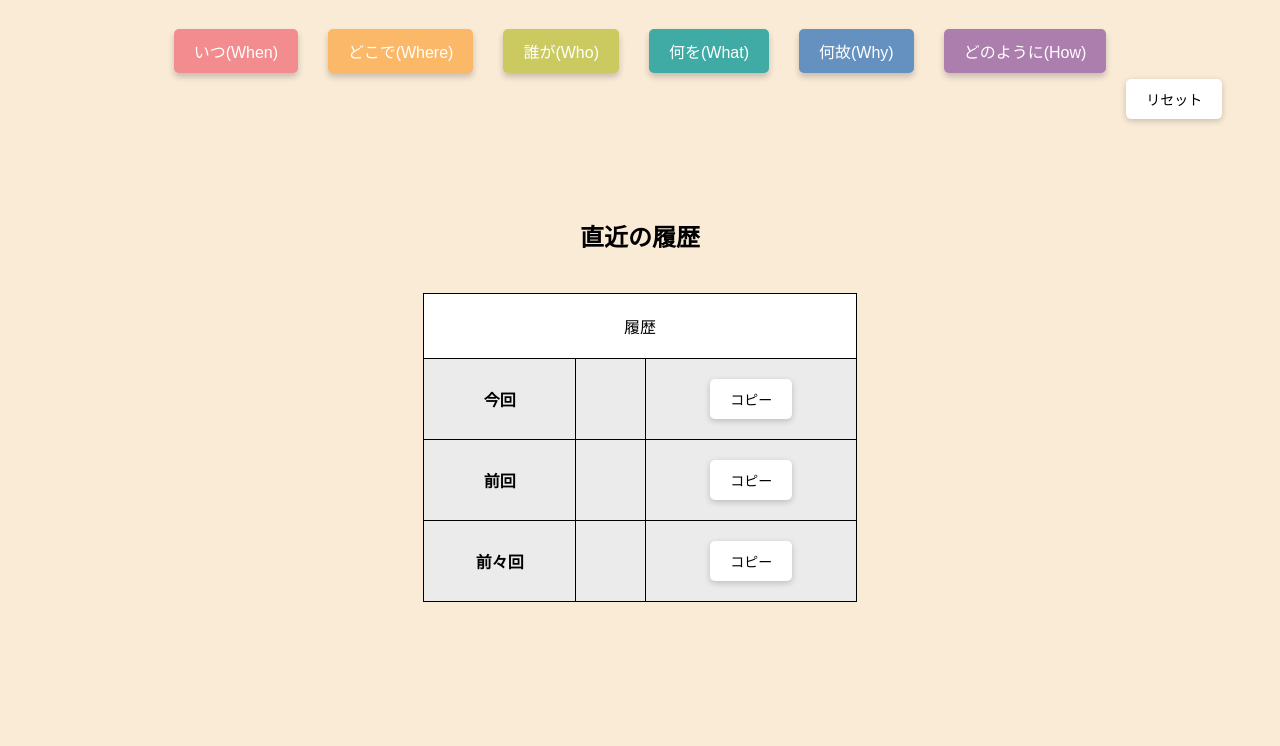
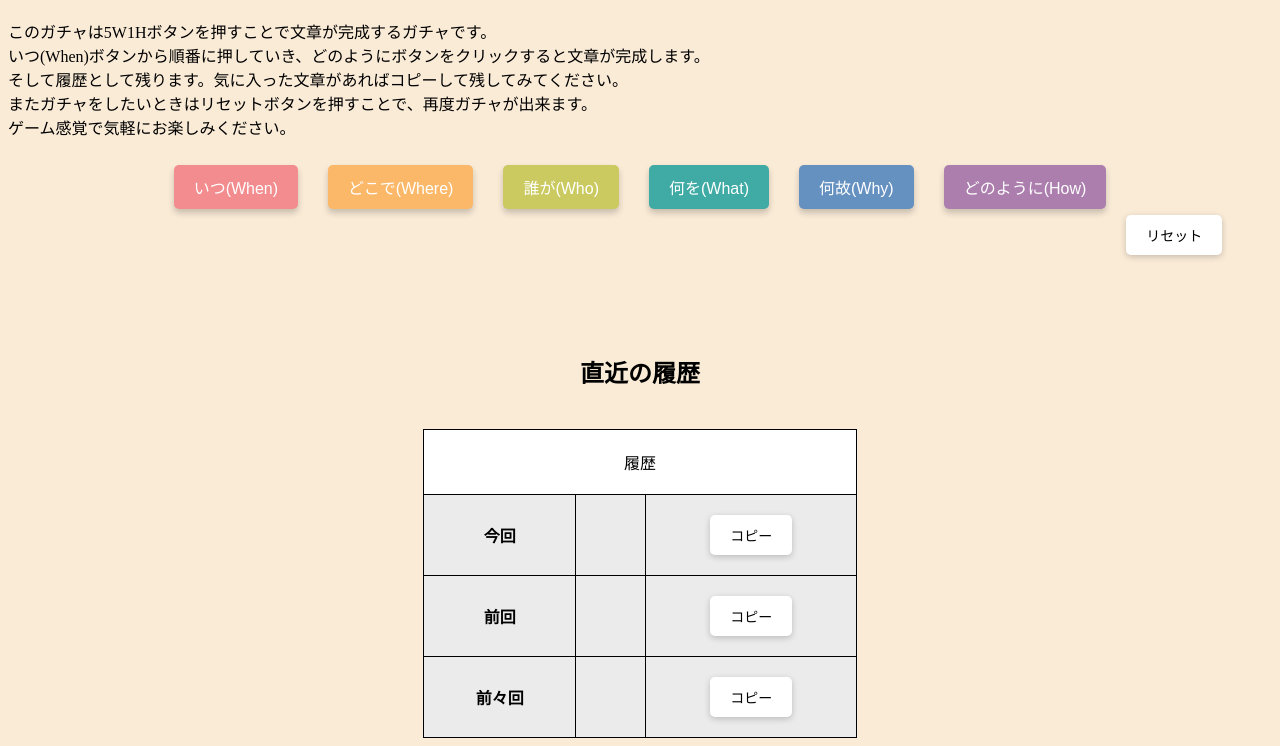
Before and after one commit to yamashita1001/gacha2, a plain HTML site: page index.html in a window 1280 px wide. Shown: the part 70-816 px from the top of the page. Drawn offline with Linux system fonts and the light colour scheme.

Commit message:
Update index.html

```diff
--- a/index.html
+++ b/index.html
@@ -341,6 +341,12 @@
 
         </script>
         <h1>5W1Hガチャ</h1>
+        <p class="explanation-container">このガチャは5W1Hボタンを押すことで文章が完成するガチャです。<br>
+            いつ(When)ボタンから順番に押していき、どのようにボタンをクリックすると文章が完成します。<br>
+            そして履歴として残ります。気に入った文章があればコピーして残してみてください。<br>
+            またガチャをしたいときはリセットボタンを押すことで、再度ガチャが出来ます。<br>
+            ゲーム感覚で気軽にお楽しみください。
+        </p>
         <div class="main-contents">
             <div class="button-container">
                 <div class="button-row">
```
